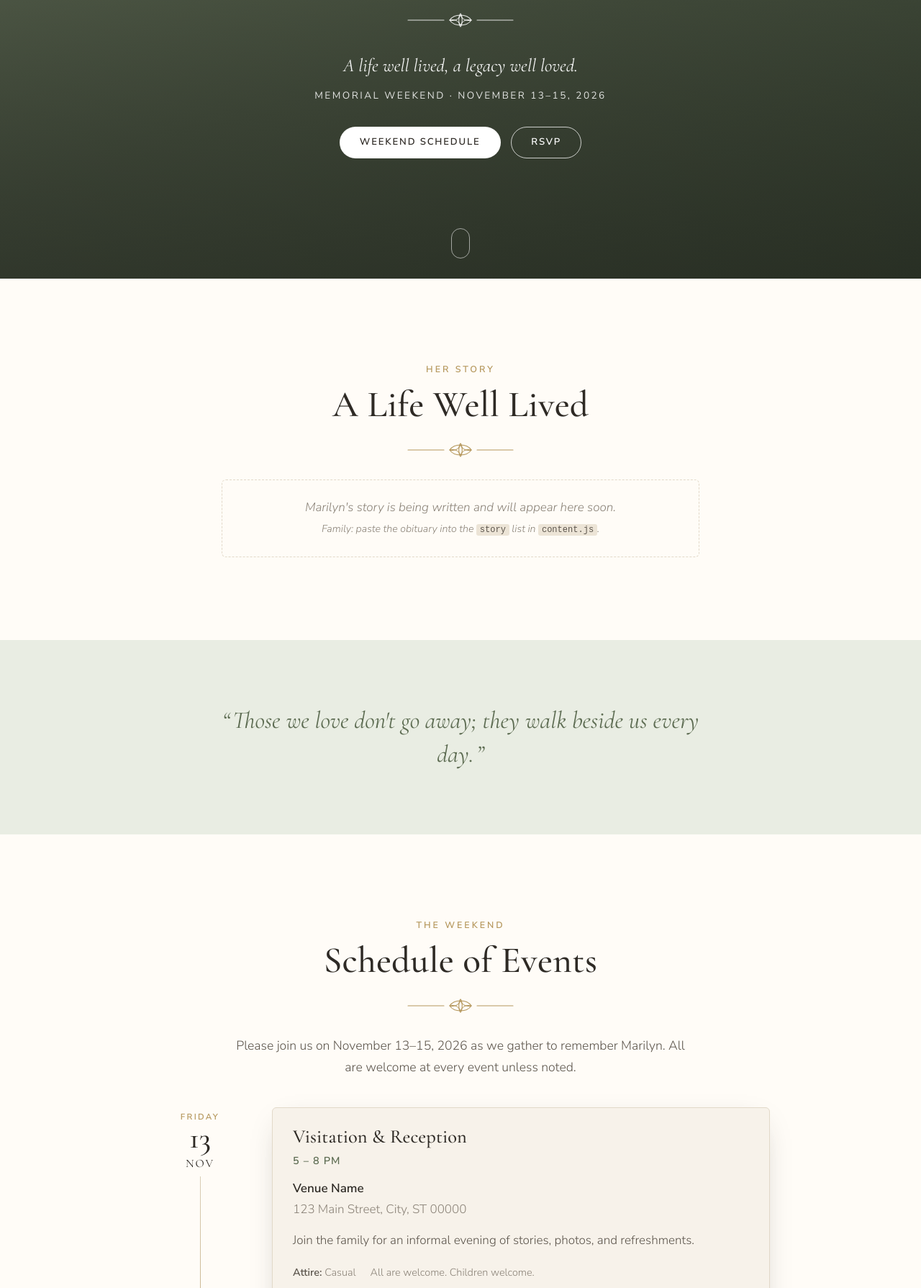
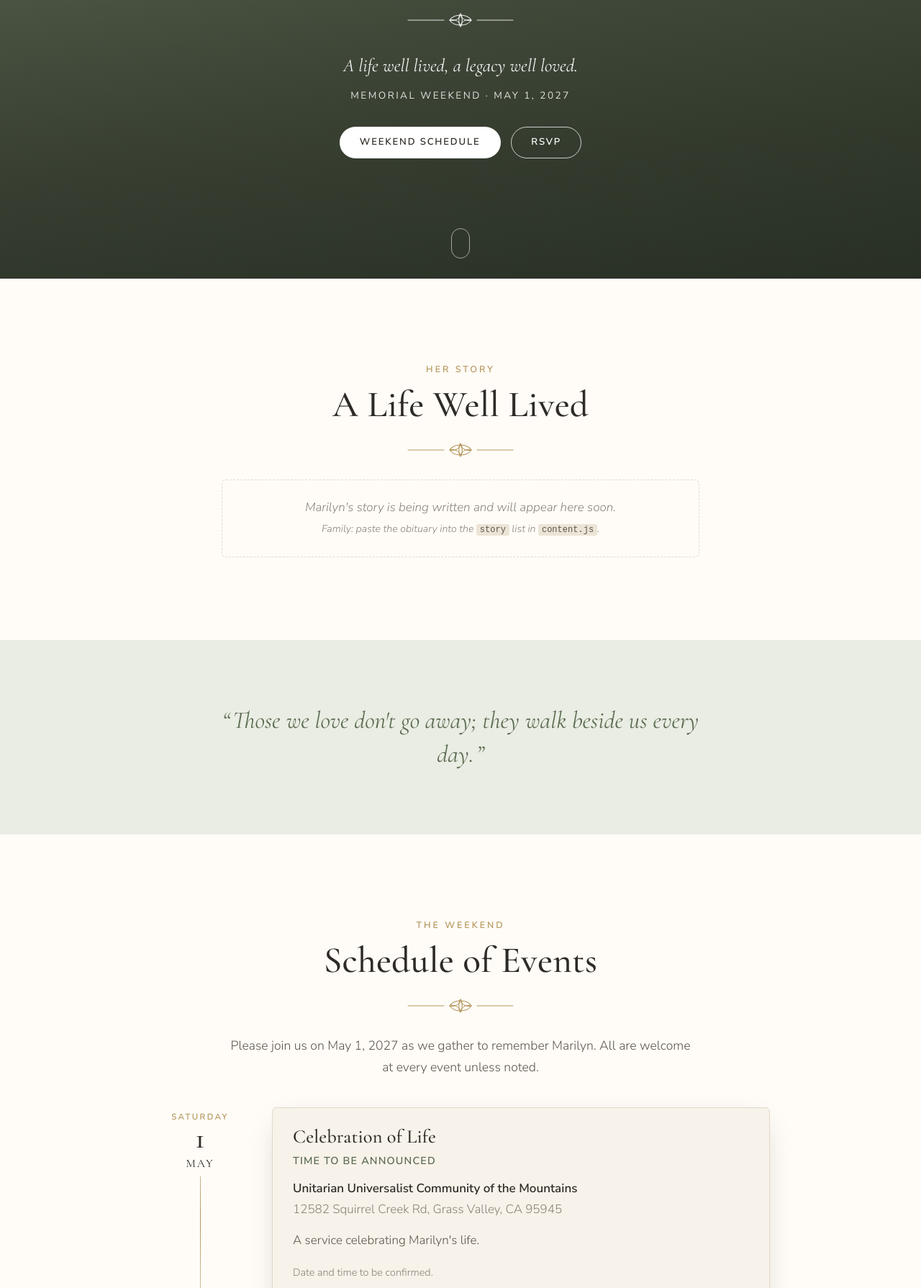
Before and after one commit to HarryMWinters/gma-memorial, a plain HTML site: page index.html in a window 1280 px wide. Shown: the part 413-2202 px from the top of the page at 72% size. Drawn offline with nearby package versions, Linux system fonts and the light colour scheme.

Commit message:
Set memorial date, venue, RSVP deadline, travel; track open TODOs
- Celebration of Life set to 2027-05-01 (UNVALIDATED: may be May 2) at
  UU Community of the Mountains, 12582 Squirrel Creek Rd, Grass Valley.
- Timezone America/Los_Angeles; time left blank -> "Time to be announced",
  calendar buttons hidden until a start time is set.
- RSVP deadline Jan 31, 2027 (90 days before May 1).
- Airport: SMF. Hotels: Gold Miners Inn, The Holbrooke, The National.
- Remove placeholder Visitation/Brunch events and fake hotel data.
- Add TODO.md (source of truth for open work), AGENTS.md/CLAUDE.md,
  and inline TODO comments.

Co-Authored-By: Claude Opus 5.5 <noreply@anthropic.com>
Claude-Session: https://claude.ai/code/session_01NUZZgRseKzHQNGizQA6wVd

```diff
--- a/content.js
+++ b/content.js
@@ -18,7 +18,7 @@ window.SITE = {
   },
 
   // -------------------------------------------------------- Her story ---
-  // Paste the obituary here. Each string is one paragraph.
+  // TODO: paste the obituary here. Each string is one paragraph.
   // Leave the array empty [] to show a placeholder.
   story: [
     // "Marilyn was born on a snowy January morning in 1929 ...",
@@ -26,78 +26,73 @@ window.SITE = {
 
   // Optional short quotes shown as pull-quotes between sections.
   quotes: [
+    // TODO: confirm quote and attribution (by: is empty).
     { text: "Those we love don't go away; they walk beside us every day.", by: "" },
   ],
 
   // --------------------------------------------------------- Schedule ---
   // Dates must be YYYY-MM-DD and times HH:MM (24h) so the calendar buttons work.
-  // Set timezone to the IANA zone of the venue, e.g. "America/Chicago".
-  timezone: "America/New_York",
+  // Leave start/end as "" until confirmed: the page shows "Time to be announced"
+  // and hides the add-to-calendar buttons. See TODO.md for open items.
+  timezone: "America/Los_Angeles",
   events: [
     {
-      title: "Visitation & Reception",
-      date: "2026-11-13",
-      start: "17:00",
-      end: "20:00",
-      venue: "Venue Name",
-      address: "123 Main Street, City, ST 00000",
-      description: "Join the family for an informal evening of stories, photos, and refreshments.",
-      dressCode: "Casual",
-      notes: "All are welcome. Children welcome.",
+      title: "Celebration of Life",
+      // TODO(unvalidated): date NOT confirmed. It is either Sat May 1 or Sun May 2, 2027.
+      // Confirm with the family and the venue, then remove the notes line below.
+      date: "2027-05-01",
+      start: "", // TODO: service start time (HH:MM, 24h)
+      end: "",   // TODO: service end time (HH:MM, 24h)
+      venue: "Unitarian Universalist Community of the Mountains",
+      address: "12582 Squirrel Creek Rd, Grass Valley, CA 95945",
+      description: "A service celebrating Marilyn's life.", // TODO: reception/luncheon after?
+      dressCode: "", // TODO: attire guidance, if any
+      notes: "Date and time to be confirmed.",
     },
-    {
-      title: "Memorial Service",
-      date: "2026-11-14",
-      start: "11:00",
-      end: "12:00",
-      venue: "Church or Chapel Name",
-      address: "456 Church Road, City, ST 00000",
-      description: "A service celebrating Marilyn's life, followed by a luncheon.",
-      dressCode: "Semi-formal",
-      notes: "Luncheon to follow at the same location.",
-    },
-    {
-      title: "Family Brunch",
-      date: "2026-11-15",
-      start: "10:00",
-      end: "12:00",
-      venue: "Family Home",
-      address: "789 Oak Lane, City, ST 00000",
-      description: "A relaxed farewell brunch before everyone heads home.",
-      dressCode: "Casual",
-      notes: "",
-    },
+    // TODO: add any other weekend events (gathering the night before, family
+    // brunch, etc.) once they're decided.
   ],
 
   // ------------------------------------------------- Travel & lodging ---
   travel: {
     intro: "For those travelling in for the weekend, here is everything you need to know.",
     airports: [
-      { name: "Nearest Airport (XXX)", detail: "About 30 minutes from the venues." },
+      // TODO: verify drive time and consider adding Reno-Tahoe (RNO) as an alternative.
+      { name: "Sacramento International Airport (SMF)", detail: "The nearest major airport, roughly 1.5 hours' drive from Grass Valley." },
     ],
+    // TODO: hotel phone numbers, booking URLs, and any group rate / room block.
     hotels: [
       {
-        name: "Hotel Name",
-        detail: "A block of rooms is reserved under \"Winters Memorial\" through Oct 31.",
-        address: "100 Hotel Drive, City, ST 00000",
-        phone: "(555) 555-0100",
+        name: "Gold Miners Inn Grass Valley, an Ascend Collection Hotel",
+        detail: "In downtown Grass Valley.",
+        address: "121 Bank St, Grass Valley, CA 95945",
+        phone: "",
         url: "",
       },
       {
-        name: "Second Hotel Name",
-        detail: "A short drive from the church; ask for the group rate.",
-        address: "200 Inn Street, City, ST 00000",
-        phone: "(555) 555-0200",
+        name: "The Holbrooke",
+        detail: "Historic hotel on Main Street in downtown Grass Valley.",
+        address: "212 W Main St, Grass Valley, CA 95945",
+        phone: "",
+        url: "",
+      },
+      {
+        name: "The National",
+        detail: "Historic hotel in downtown Nevada City, a short drive from Grass Valley.",
+        address: "211 Broad St, Nevada City, CA 95959",
+        phone: "",
         url: "",
       },
     ],
-    gettingAround: "Parking is available at all venues. Rideshare is readily available in the area.",
-    extra: "", // anything else: weather, what to bring, local tips
+    // TODO: confirm parking at the venue and whether rideshare is reliable in the area.
+    gettingAround: "A car is recommended for getting between Sacramento and Grass Valley.",
+    extra: "", // TODO (optional): weather in early May, local tips
   },
 
   // ----------------------------------------------------------- Gallery ---
   // Drop image files into /images and list them here. Captions optional.
   // Tip: keep images under ~500 KB each so the page stays fast.
+  // TODO: add photos (also images/hero.jpg and images/portrait.jpg).
   gallery: [
     // { src: "images/1950-wedding.jpg", caption: "Marilyn and Grandpa, 1950" },
     // { src: "images/graduation.jpg",   caption: "Medical school graduation" },
@@ -106,6 +101,7 @@ window.SITE = {
   // ------------------------------------------------------------- Links ---
   // Paste the real URLs between the quotes. Empty = placeholder shown.
   links: {
+    // TODO: fill in all links below (RSVP uses Google Forms for now).
     googlePhotosAlbum: "",   // shared album where guests can add photos
     gofundme: "",            // donation page
     rsvpForm: "",            // Google Form URL (the "Send" > link one)
@@ -115,15 +111,17 @@ window.SITE = {
   },
 
   // Deadline shown next to the RSVP button, or "" to hide.
-  rsvpBy: "November 1, 2026",
+  rsvpBy: "January 31, 2027", // 90 days before May 1, 2027
 
   // Donation framing. If she had a preferred charity, mention it here.
+  // TODO: name the charity / confirm GoFundMe as the donation route.
   donate: {
     heading: "In lieu of flowers",
     text: "The family has set up a memorial fund in Marilyn's honor. Contributions will support causes she cared about deeply.",
   },
 
   // ------------------------------------------------------------ Contact ---
+  // TODO: family contact email/phone.
   contact: {
     name: "The Winters Family",
     email: "",   // e.g. "family@example.com"
--- a/site.js
+++ b/site.js
@@ -113,6 +113,7 @@
     const tzp = tz ? `;TZID=${tz}` : "";
     const now = new Date();
     const stamp = `${now.getUTCFullYear()}${pad(now.getUTCMonth() + 1)}${pad(now.getUTCDate())}T${pad(now.getUTCHours())}${pad(now.getUTCMinutes())}00Z`;
+    // TODO(bug): "\;" is just ";" in JS, so semicolons are not escaped. Should be "\\;".
     const fold = (s) => s.replace(/\\/g, "\\\\").replace(/\n/g, "\\n").replace(/,/g, "\\,").replace(/;/g, "\;");
     const lines = [
       "BEGIN:VCALENDAR", "VERSION:2.0", "PRODID:-//Memorial Site//EN", "CALSCALE:GREGORIAN",
@@ -151,14 +152,14 @@
           <div class="event-date" aria-label="${d ? esc(`${DOW[d.getDay()]}, ${MONTHS[d.getMonth()]} ${d.getDate()}`) : ""}">${dateHtml}</div>
           <article class="event-card">
             <h3>${esc(e.title)}</h3>
-            <p class="event-time">${esc(timeRange(e.start, e.end))}</p>
+            <p class="event-time">${esc(timeRange(e.start, e.end) || "Time to be announced")}</p>
             ${e.venue ? `<p class="event-venue">${esc(e.venue)}</p>` : ""}
             ${e.address ? `<p class="event-address">${esc(e.address)}</p>` : ""}
             ${e.description ? `<p class="event-desc">${esc(e.description)}</p>` : ""}
             ${meta ? `<div class="event-meta">${meta}</div>` : ""}
             <div class="event-actions">
               ${e.address ? `<a class="btn btn-outline btn-sm" target="_blank" rel="noopener" href="${mapLink(e.address)}"><svg viewBox="0 0 24 24" aria-hidden="true"><path d="M12 2C8.1 2 5 5.1 5 9c0 5.3 7 13 7 13s7-7.7 7-13c0-3.9-3.1-7-7-7zm0 9.5A2.5 2.5 0 1 1 12 6.5a2.5 2.5 0 0 1 0 5z"/></svg>Map</a>` : ""}
-              ${d ? `<a class="btn btn-outline btn-sm" target="_blank" rel="noopener" href="${gcalLink(e)}">Google Calendar</a>
+              ${d && fmtTime(e.start) ? `<a class="btn btn-outline btn-sm" target="_blank" rel="noopener" href="${gcalLink(e)}">Google Calendar</a>
               <button class="btn btn-outline btn-sm" type="button" data-ics="${i}">Apple / Outlook</button>` : ""}
             </div>
           </article>
```
Also changed, not shown: AGENTS.md (added, +8 -0 lines), CLAUDE.md (added, +1 -0 lines), TODO.md (added, +55 -0 lines), index.html (+1 -0 lines), README.md.
